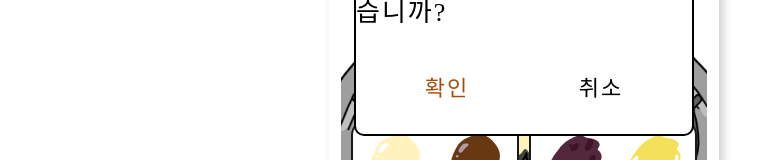
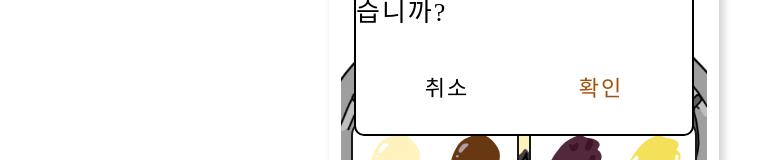
Before and after one commit to dusunax/NyangGle_Front_End, a React (Vite) app: page /customFish/1 in a window 1280 px wide. Both pictures are taken after a click on the button 493 px from the left and 93 px from the top of the page. Shown: the part 344-504 px from the top of the page, without its empty margins (116-873 px from the left). Built offline with nearby package versions, Linux system fonts and the light colour scheme; no server answers; a web font is replaced by a local one.

Commit message:
[Fix] 앙금 잔상 수정

```diff
--- a/src/components/member/elements/AlertCustom.jsx
+++ b/src/components/member/elements/AlertCustom.jsx
@@ -14,18 +14,18 @@ function AlertCopy({ setCustomAlert }) {
         <BtnWrapper>
           <Button
             onClick={() => {
+              setCustomAlert(false);
+            }}
+          >
+            취소
+          </Button>
+          <Button
+            onClick={() => {
               navigate(`/${fishId}`);
             }}
             btnType="confirm"
           >
             확인
-          </Button>
-          <Button
-            onClick={() => {
-              setCustomAlert(false);
-            }}
-          >
-            취소
           </Button>
         </BtnWrapper>
       </AlertContainer>
--- a/src/pages/customFishbread/CustomFish.jsx
+++ b/src/pages/customFishbread/CustomFish.jsx
@@ -153,7 +153,7 @@ function CustomFish({ countUp, setCountUp }) {
       </Header>
       <Contents>
         <img src={`/assets/images/customFish/cat/${imgs.cat}.png`} alt="고양이" className="cat" />
-        {imgs.sediment && (
+        {activeTab === tabs[0] && imgs.sediment && (
           <img
             src={`/assets/images/customFish/sediment/${imgs.sediment}_wide.png`}
             alt="앙금"
```
